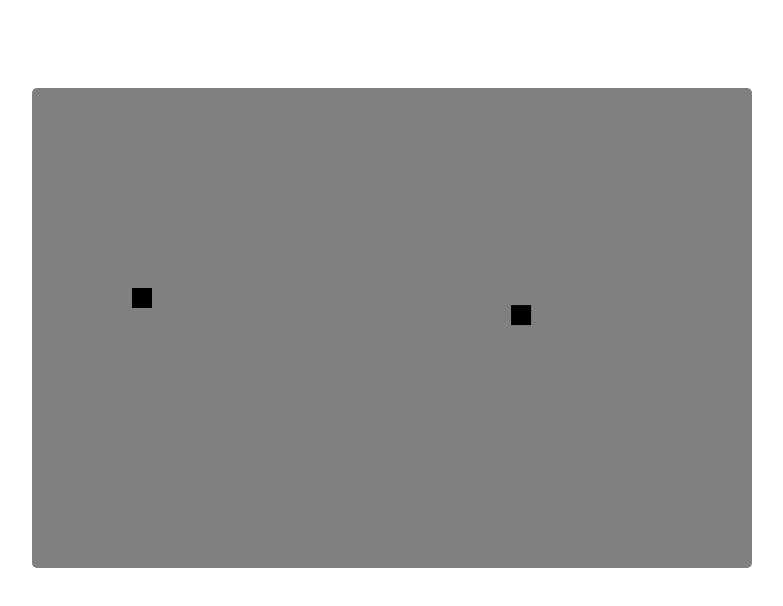
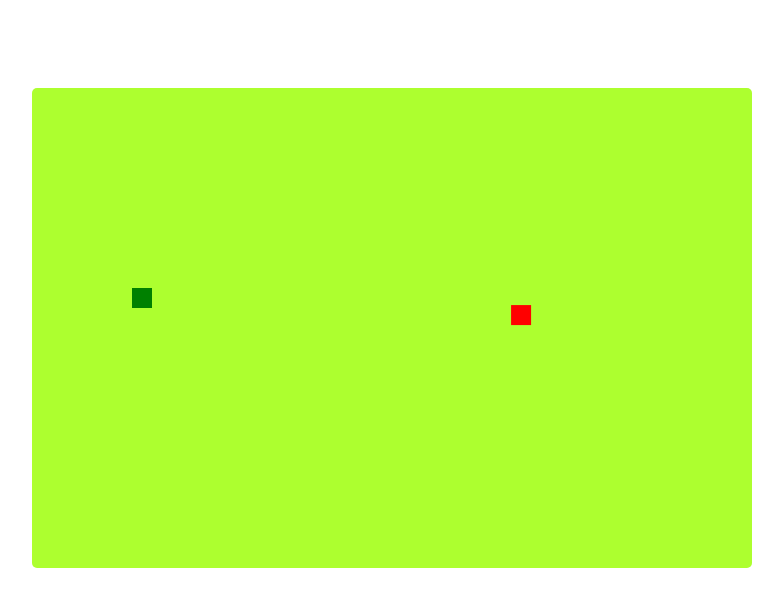
Before and after one commit to oudbreno/gameAvaliacaoPOO, a plain HTML site: page index.html in a window 1280 px wide. Shown: the whole page, without its empty margins (248-1031 px from the left). Drawn offline with Linux system fonts and the light colour scheme.

Commit message:
Novas Cores

```diff
--- a/index.html
+++ b/index.html
@@ -13,7 +13,7 @@
         }
         canvas{
             margin-top: 80px;
-            background-color: gray;
+            background-color: greenyellow;
             background-position: center;
             background-repeat: no-repeat;
             border-radius: 5px;
--- a/script.js
+++ b/script.js
@@ -63,11 +63,21 @@ class Cobra extends Entidade {
        comida.x = Math.random()*canvas.width-10
        comida.y = Math.random()*canvas.height-10
    }
+   desenhar (){
+    ctx.fillStyle = 'Green'
+    ctx.fillRect(this.x, this.y, this.largura, this.altura)
 }
+}
+
+
 class Comida extends Entidade {
    constructor(x, y, largura, altura) {
        super(x, y, largura, altura,Math.random()*canvas.width-10,Math.random*canvas.height - 10, 20, 20)
    }
+   desenhar (){
+    ctx.fillStyle = 'Red'
+    ctx.fillRect(this.x, this.y, this.largura, this.altura)
+}
 }
 
 
```
